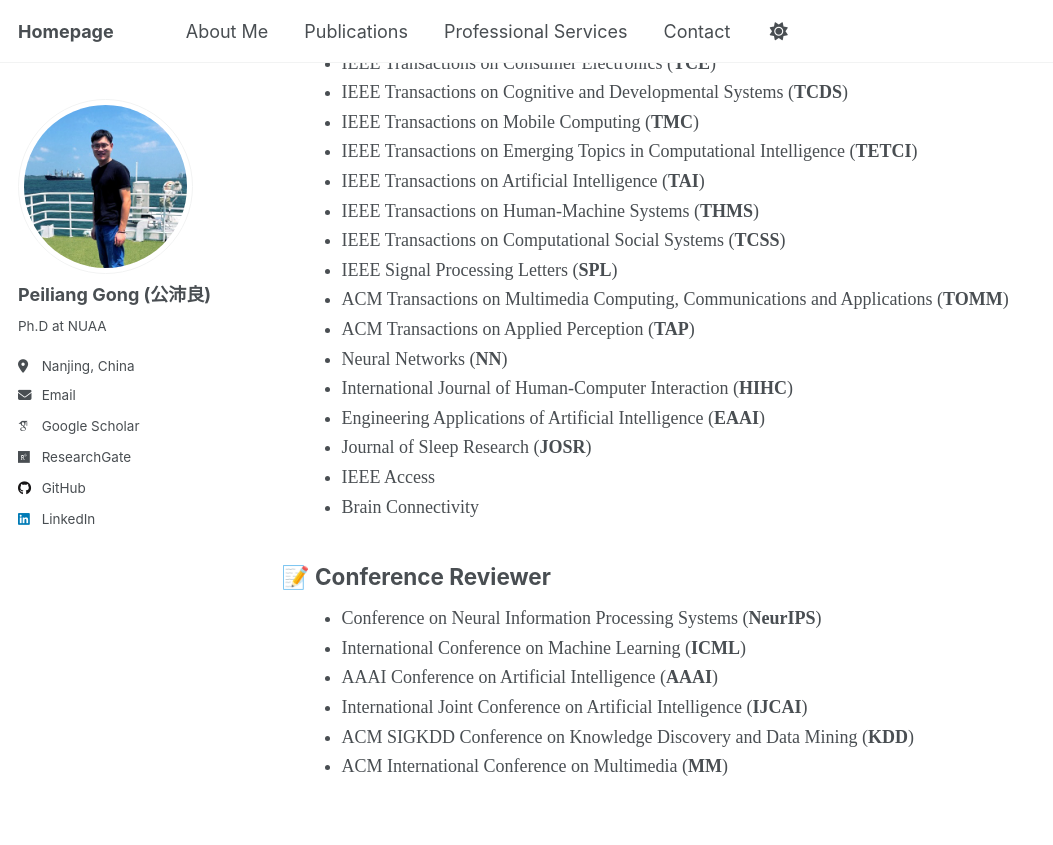
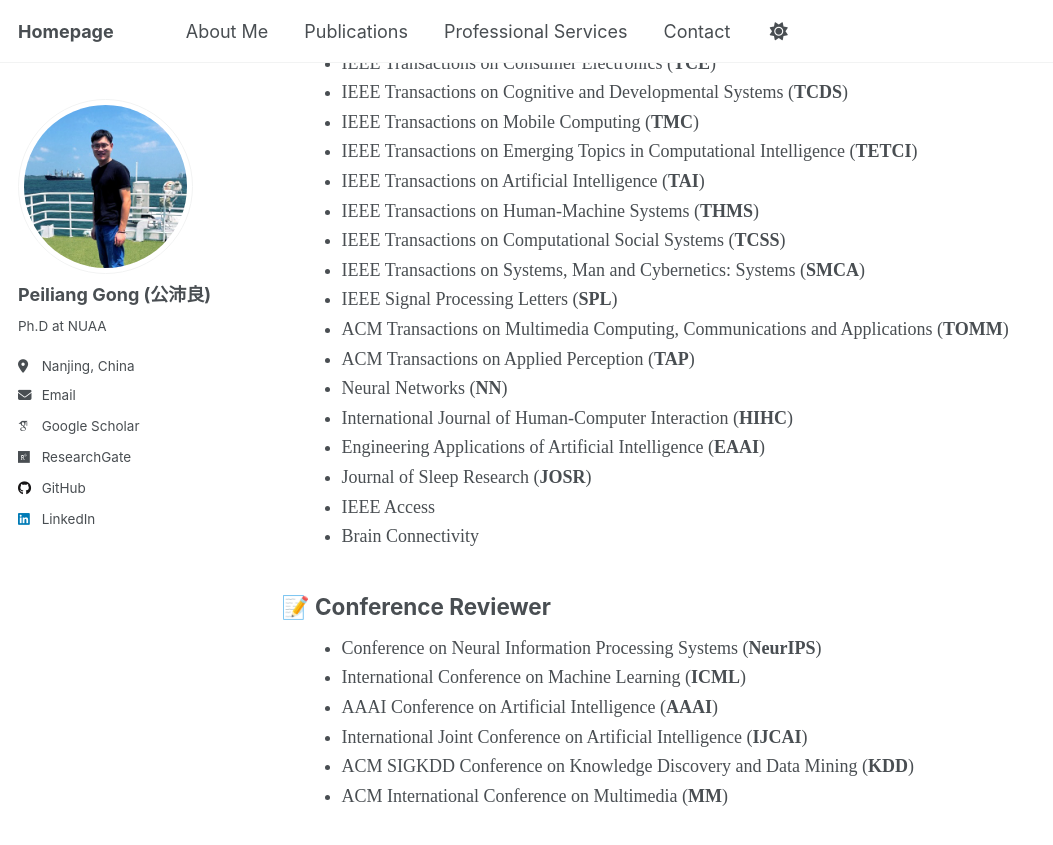
Before and after one commit to Tokenmw/Tokenmw.github.io, a Jekyll site: the page built from _pages/services.md, in a window 1280 px wide and 900 px high, scrolled down 342 px. Shown: the top 845 px of the window, without its empty margins (0-1053 px from the left). Built offline with Jekyll 4.4.1, drawn with Linux system fonts in a browser that asks for light colours; some web fonts are replaced.

Commit message:
Update services.md

```diff
--- a/_pages/services.md
+++ b/_pages/services.md
@@ -22,6 +22,7 @@
   <li style="margin-bottom: 8px;">IEEE Transactions on Artificial Intelligence (<strong>TAI</strong>)</li>
   <li style="margin-bottom: 8px;">IEEE Transactions on Human-Machine Systems (<strong>THMS</strong>)</li>
   <li style="margin-bottom: 8px;">IEEE Transactions on Computational Social Systems (<strong>TCSS</strong>)</li>
+  <li style="margin-bottom: 8px;">IEEE Transactions on Systems, Man and Cybernetics: Systems (<strong>SMCA</strong>)</li>
   <li style="margin-bottom: 8px;">IEEE Signal Processing Letters (<strong>SPL</strong>)</li>
   <li style="margin-bottom: 8px;">ACM Transactions on Multimedia Computing, Communications and Applications (<strong>TOMM</strong>)</li>
   <li style="margin-bottom: 8px;">ACM Transactions on Applied Perception (<strong>TAP</strong>)</li>
```
